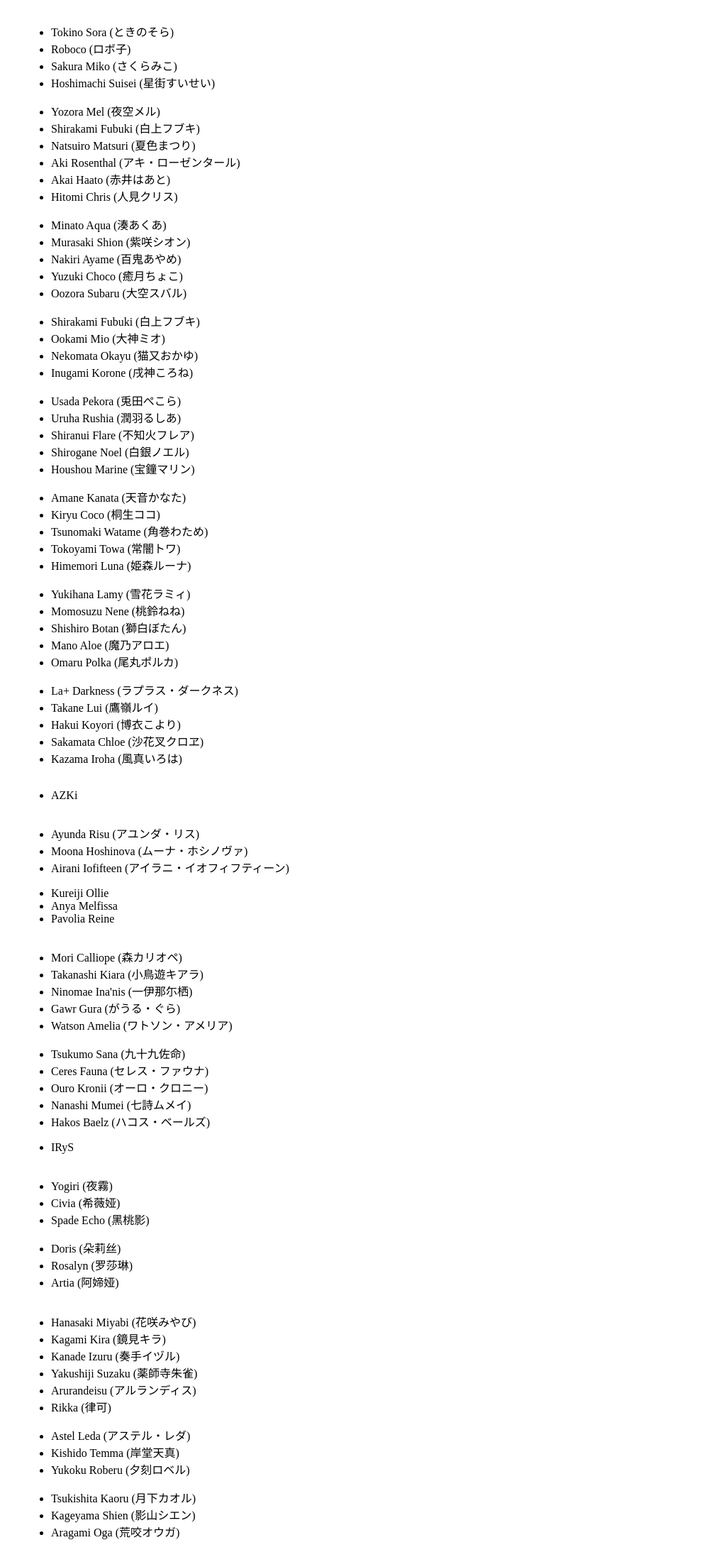
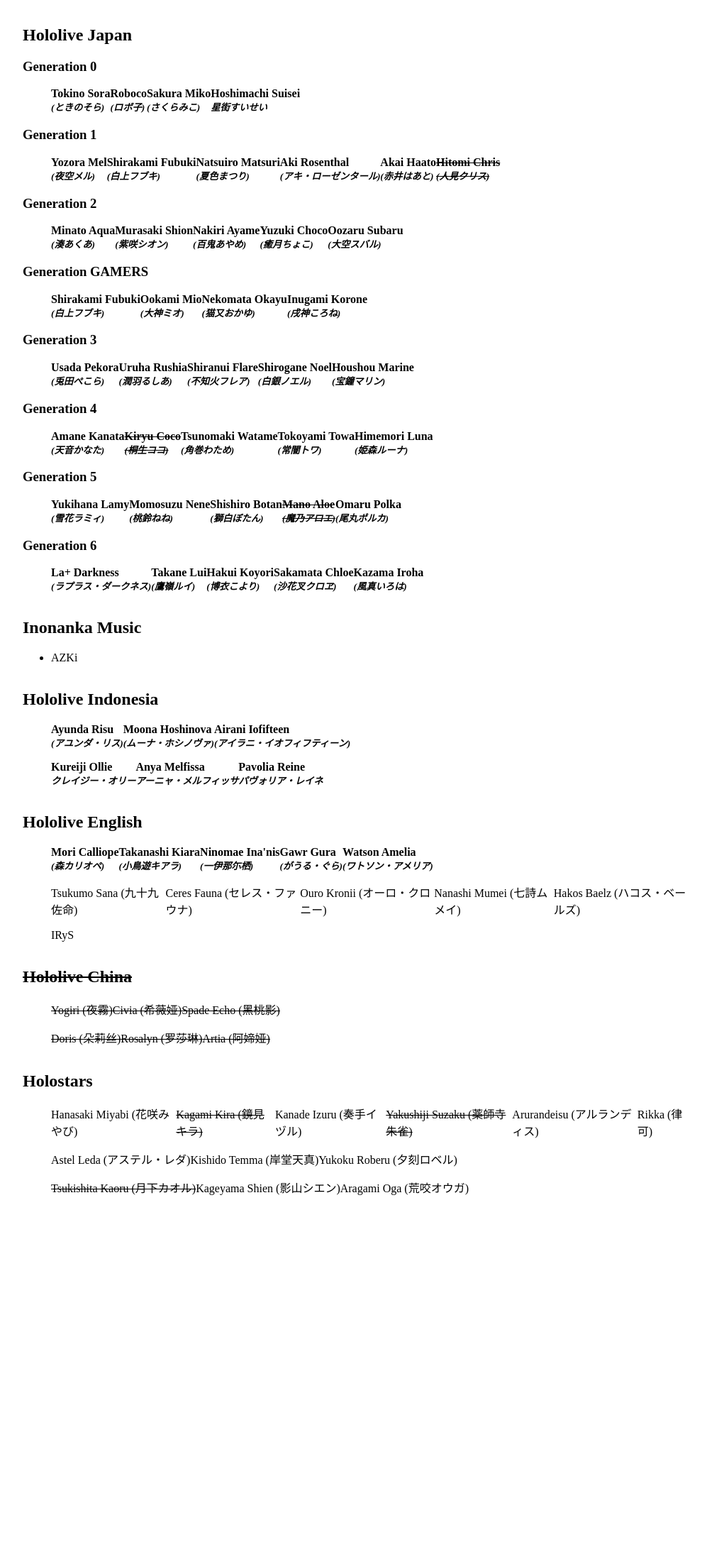
Before and after one commit to cxl8351/cxl8351.github.io, a PHP site: page /talents.html in a window 1280 px wide. Shown: the part 186-2380 px from the top of the page at 71% size, without its empty margins (138-1135 px from the left). After the commit the page ends 1870 px from the top, so only its background shows below. Run offline with PHP 8.4, Linux system fonts and the light colour scheme; some libraries are stand-ins or nearby versions.

Commit message:
Added content

```diff
--- a/hololive/css/styles.css
+++ b/hololive/css/styles.css
@@ -6,3 +6,7 @@ centered inside a specified width of the viewport*/
     margin: 0 auto;
     max-width: 940px;
 }
+
+.dashed{
+    text-decoration: line-through;
+}
--- a/hololive/css/talents.css
+++ b/hololive/css/talents.css
@@ -0,0 +1,16 @@
+/*Targets the class .gen, selecting its <ul>*/
+.gen ul {
+    list-style-type: none;
+    display: flex;
+    align-items: stretch;
+}
+
+.gen ul li h4{
+    font-weight: bold;
+    margin:0;
+}
+
+.gen ul li h5{
+    font-style: italic;
+    margin:0;
+}
--- a/hololive/talents.html
+++ b/hololive/talents.html
@@ -31,119 +31,296 @@
             <!-- We give each branch and generation a generic class which allows generic CSS to target
                     the class, while leaving ids for specialization.-->
             <section class="branch" id="holo-jp">
+                <h2>Hololive Japan</h2>
                 <section class="gen" id="holo-jp-0">
+                    <h3>Generation 0</h3>
                     <ul>
-                        <li>Tokino Sora (ときのそら)</li>
-                        <li>Roboco (ロボ子)</li>
-                        <li>Sakura Miko (さくらみこ)</li>
-                        <li>Hoshimachi Suisei (星街すいせい)</li>
+                        <li>
+                            <h4>Tokino Sora</h4>
+                            <h5>(ときのそら)</h5>
+                        </li>
+                        <li>
+                            <h4>Roboco</h4>
+                            <h5>(ロボ子)</h5>
+                        </li>
+                        <li>
+                            <h4>Sakura Miko</h4>
+                            <h5>(さくらみこ)</h5>
+                        </li>
+                        <li>
+                            <h4>Hoshimachi Suisei</h4>
+                            <h5>星街すいせい</h5>
+                        </li>
                     </ul>
                 </section>
                 <section class="gen" id="holo-jp-1">
+                    <h3>Generation 1</h3>
                     <ul>
-                        <li>Yozora Mel (夜空メル)</li>
-                        <li>Shirakami Fubuki (白上フブキ)</li>
-                        <li>Natsuiro Matsuri (夏色まつり)</li>
-                        <li>Aki Rosenthal (アキ・ローゼンタール)</li>
-                        <li>Akai Haato (赤井はあと)</li>
-                        <li><div class="dashed">Hitomi Chris (人見クリス)</div></li>
+                        <li>
+                            <h4>Yozora Mel</h4>
+                            <h5>(夜空メル)</h5>
+                        </li>
+                        <li>
+                            <h4>Shirakami Fubuki</h4>
+                            <h5>(白上フブキ)</h5>
+                        </li>
+                        <li>
+                            <h4>Natsuiro Matsuri</h4>
+                            <h5>(夏色まつり)</h5>
+                        </li>
+                        <li>
+                            <h4>Aki Rosenthal</h4>
+                            <h5>(アキ・ローゼンタール)</h5>
+                        </li>
+                        <li>
+                            <h4>Akai Haato</h4>
+                            <h5>(赤井はあと)</h5>
+                        </li>
+                        <li class="dashed">
+                            <h4>Hitomi Chris</h4>
+                            <h5>(人見クリス)</h5>
+                        </li>
                     </ul>
                 </section>
                 <section class="gen" id="holo-jp-2">
+                    <h3>Generation 2</h3>
                     <ul>
-                        <li>Minato Aqua (湊あくあ)</li>
-                        <li>Murasaki Shion (紫咲シオン)</li>
-                        <li>Nakiri Ayame (百鬼あやめ)</li>
-                        <li>Yuzuki Choco (癒月ちょこ)</li>
-                        <li>Oozora Subaru (大空スバル)</li>
+                        <li>
+                            <h4>Minato Aqua</h4>
+                            <h5>(湊あくあ)</h5>
+                        </li>
+                        <li>
+                            <h4>Murasaki Shion</h4>
+                            <h5>(紫咲シオン)</h5>
+                        </li>
+                        <li>
+                            <h4>Nakiri Ayame</h4>
+                            <h5>(百鬼あやめ)</h5>
+                        </li>
+                        <li>
+                            <h4>Yuzuki Choco</h4>
+                            <h5>(癒月ちょこ)</h5>
+                        </li>
+                        <li>
+                            <h4>Oozaru Subaru</h4>
+                            <h5>(大空スバル)</h5>
+                        </li>
                     </ul>
                 </section>
                 <section class="gen" id="holo-jp-gamer">
+                    <h3>Generation GAMERS</h3>
                     <ul>
-                        <li>Shirakami Fubuki (白上フブキ)</li>
-                        <li>Ookami Mio (大神ミオ)</li>
-                        <li>Nekomata Okayu (猫又おかゆ)</li>
-                        <li>Inugami Korone (戌神ころね)</li>
+                        <li>
+                            <h4>Shirakami Fubuki </h4>
+                            <h5>(白上フブキ)</h5>
+                        </li>
+                        <li>
+                            <h4>Ookami Mio</h4>
+                            <h5>(大神ミオ)</h5>
+                        </li>
+                        <li>
+                            <h4>Nekomata Okayu</h4>
+                            <h5>(猫又おかゆ)</h5>
+                        </li>
+                        <li>
+                            <h4>Inugami Korone</h4>
+                            <h5>(戌神ころね)</h5>
+                        </li>
                     </ul>
                 </section>
                 <section class="gen" id="holo-jp-3">
+                    <h3>Generation 3</h3>
                     <ul>
-                        <li>Usada Pekora  (兎田ぺこら)</li>
-                        <li>Uruha Rushia  (潤羽るしあ)</li>
-                        <li>Shiranui Flare (不知火フレア)</li>
-                        <li>Shirogane Noel  (白銀ノエル)</li>
-                        <li>Houshou Marine  (宝鐘マリン)</li>
+                        <li>
+                            <h4>Usada Pekora</h4>
+                            <h5>(兎田ぺこら)</h5>
+                        </li>
+                        <li>
+                            <h4>Uruha Rushia</h4>
+                            <h5>(潤羽るしあ)</h5>
+                        </li>
+                        <li>
+                            <h4>Shiranui Flare</h4>
+                            <h5>(不知火フレア)</h5>
+                        </li>
+                        <li>
+                            <h4>Shirogane Noel</h4>
+                            <h5>(白銀ノエル)</h5>
+                        </li>
+                        <li>
+                            <h4>Houshou Marine</h4>
+                            <h5>(宝鐘マリン)</h5>
+                        </li>
                     </ul>
                 </section>
                 <section class="gen" id="holo-jp-4">
+                    <h3>Generation 4</h3>
                     <ul>
-                        <li>Amane Kanata  (天音かなた)</li>
-                        <li><div class="dashed">Kiryu Coco  (桐生ココ)</div></li>
-                        <li>Tsunomaki Watame  (角巻わため)</li>
-                        <li>Tokoyami Towa (常闇トワ)</li>
-                        <li>Himemori Luna (姫森ルーナ)</li>
+                        <li>
+                            <h4>Amane Kanata</h4>
+                            <h5>(天音かなた)</h5>
+                        </li>
+                        <li><div class="dashed">
+                            <h4>Kiryu Coco</h4>
+                            <h5>(桐生ココ)</h5>
+                        </div></li>
+                        <li>
+                            <h4>Tsunomaki Watame</h4>
+                            <h5>(角巻わため)</h5>
+                        </li>
+                        <li>
+                            <h4>Tokoyami Towa</h4>
+                            <h5>(常闇トワ)</h5>
+                        </li>
+                        <li>
+                            <h4>Himemori Luna</h4>
+                            <h5>(姫森ルーナ)</h5>
+                        </li>
                     </ul>
                 </section>
                 <section class="gen" id="holo-jp-5">
+                    <h3>Generation 5</h3>
                     <ul>
-                        <li>Yukihana Lamy  (雪花ラミィ)</li>
-                        <li>Momosuzu Nene  (桃鈴ねね)</li>
-                        <li>Shishiro Botan  (獅白ぼたん)</li>
-                        <li><div class="dashed">Mano Aloe (魔乃アロエ)</div></li>
-                        <li>Omaru Polka  (尾丸ポルカ)</li>
+                        <li>
+                            <h4>Yukihana Lamy</h4>
+                            <h5>(雪花ラミィ)</h5>
+                        </li>
+                        <li>
+                            <h4>Momosuzu Nene</h4>
+                            <h5>(桃鈴ねね)</h5>
+                        </li>
+                        <li>
+                            <h4>Shishiro Botan</h4>
+                            <h5>(獅白ぼたん)</h5>
+                        </li>
+                        <li class="dashed">
+                            <h4>Mano Aloe</h4>
+                            <h5>(魔乃アロエ)</h5>
+                        </li>
+                        <li>
+                            <h4>Omaru Polka</h4>
+                            <h5>(尾丸ポルカ)</h5>
+                        </li>
                     </ul>
                 </section>
                 <section class="gen" id="holo-jp-6">
+                    <h3>Generation 6</h3>
                     <ul>
-                        <li>La+ Darkness (ラプラス・ダークネス)</li>
-                        <li>Takane Lui (鷹嶺ルイ)</li>
-                        <li>Hakui Koyori (博衣こより)</li>
-                        <li>Sakamata Chloe (沙花叉クロヱ)</li>
-                        <li>Kazama Iroha (風真いろは)</li>
+                        <li>
+                            <h4>La+ Darkness</h4>
+                            <h5>(ラプラス・ダークネス)</h5>
+                        </li>
+                        <li>
+                            <h4>Takane Lui</h4>
+                            <h5>(鷹嶺ルイ)</h5>
+                        </li>
+                        <li>
+                            <h4>Hakui Koyori</h4>
+                            <h5>(博衣こより)</h5>
+                        </li>
+                        <li>
+                            <h4>Sakamata Chloe</h4>
+                            <h5>(沙花叉クロヱ)</h5>
+                        </li>
+                        <li>
+                            <h4>Kazama Iroha</h4>
+                            <h5>(風真いろは)</h5>
+                        </li>
                     </ul>
                 </section>
             </section>
 
             <section class="branch" id="ink">
+                <h2>Inonanka Music</h2>
                 <ul>
                     <li>AZKi</li>
                 </ul>
             </section>
 
             <section class="branch" id="holo-id">
+                <h2>Hololive Indonesia</h2>
                 <section class="gen" id="holo-id-1">
                     <ul>
-                        <li>Ayunda Risu (アユンダ・リス)</li>
-                        <li>Moona Hoshinova (ムーナ・ホシノヴァ)</li>
-                        <li>Airani Iofifteen (アイラニ・イオフィフティーン)</li>
+                        <li>
+                            <h4>Ayunda Risu</h4>
+                            <h5>(アユンダ・リス)</h5>
+                        </li>
+                        <li>
+                            <h4>Moona Hoshinova</h4>
+                            <h5>(ムーナ・ホシノヴァ)</h5>
+                        </li>
+                        <li>
+                            <h4>Airani Iofifteen</h4>
+                            <h5>(アイラニ・イオフィフティーン)</h5>
+                        </li>
                     </ul>
                 </section>
                 <section class="gen" id="holo-id-2">
                     <ul>
-                        <li>Kureiji Ollie</li>
-                        <li>Anya Melfissa</li>
-                        <li>Pavolia Reine</li>
+                        <li>
+                            <h4>Kureiji Ollie</h4>
+                            <h5>クレイジー・オリー</h5>
+                        </li>
+                        <li>
+                            <h4>Anya Melfissa</h4>
+                            <h5>アーニャ・メルフィッサ</h5>
+                        </li>
+                        <li>
+                            <h4>Pavolia Reine</h4>
+                            <h5>パヴォリア・レイネ</h5>
+                        </li>
                     </ul>
                 </section>
             </section>
 
             <section class="branch" id="holo-en">
+                <h2>Hololive English</h2>
                 <section class="gen" id="holo-en-1">
                     <ul>
-                        <li>Mori Calliope (森カリオペ)</li>
-                        <li>Takanashi Kiara (小鳥遊キアラ)</li>
-                        <li>Ninomae Ina'nis (一伊那尓栖)</li>
-                        <li>Gawr Gura (がうる・ぐら)</li>
-                        <li>Watson Amelia (ワトソン・アメリア)</li>
+                        <li>
+                            <h4>Mori Calliope</h4>
+                            <h5>(森カリオペ)</h5>
+                        </li>
+                        <li>
+                            <h4>Takanashi Kiara</h4>
+                            <h5>(小鳥遊キアラ)</h5>
+                        </li>
+                        <li>
+                            <h4>Ninomae Ina'nis</h4>
+                            <h5>(一伊那尓栖)</h5>
+                        </li>
+                        <li>
+                            <h4>Gawr Gura</h4>
+                            <h5>(がうる・ぐら)</h5>
+                        </li>
+                        <li>
+                            <h4>Watson Amelia</h4>
+                            <h5>(ワトソン・アメリア)</h5>
+                        </li>
                     </ul>
                 </section>
                 <section class="gen" id="holo-en-2">
                     <ul>
-                        <li>Tsukumo Sana (九十九佐命)</li>
-                        <li>Ceres Fauna (セレス・ファウナ)</li>
-                        <li>Ouro Kronii (オーロ・クロニー)</li>
-                        <li>Nanashi Mumei (七詩ムメイ)</li>
-                        <li>Hakos Baelz (ハコス・ベールズ)</li>
+                        <li>Tsukumo Sana (九十九佐命)
+                            <h4></h4>
+                            <h5></h5>
+                        </li>
+                        <li>Ceres Fauna (セレス・ファウナ)
+                            <h4></h4>
+                            <h5></h5>
+                        </li>
+                        <li>Ouro Kronii (オーロ・クロニー)
+                            <h4></h4>
+                            <h5></h5>
+                        </li>
+                        <li>Nanashi Mumei (七詩ムメイ)
+                            <h4></h4>
+                            <h5></h5>
+                        </li>
+                        <li>Hakos Baelz (ハコス・ベールズ)
+                            <h4></h4>
+                            <h5></h5>
+                        </li>
                     </ul>
                 </section>
                 <section class="gen" id="holo-en-hope">
@@ -154,46 +331,102 @@
             </section>
 
             <section class="branch dashed" id="holo-cn">
+                <h2>Hololive China</h2>
                 <section class="gen" id="holo-cn-1">
                     <ul>
-                        <li>Yogiri (夜霧)</li>
-                        <li>Civia (希薇娅)</li>
-                        <li>Spade Echo (黑桃影)</li>
+                        <li>Yogiri (夜霧)
+                            <h4></h4>
+                            <h5></h5>
+                        </li>
+                        <li>Civia (希薇娅)
+                            <h4></h4>
+                            <h5></h5>
+                        </li>
+                        <li>Spade Echo (黑桃影)
+                            <h4></h4>
+                            <h5></h5>
+                        </li>
                     </ul>
                 </section>
                 <section class="gen" id="holo-cn-2">
                     <ul>
-                        <li>Doris (朵莉丝)</li>
-                        <li>Rosalyn (罗莎琳)</li>
-                        <li>Artia (阿媂娅)</li>
+                        <li>Doris (朵莉丝)
+                            <h4></h4>
+                            <h5></h5>
+                        </li>
+                        <li>Rosalyn (罗莎琳)
+                            <h4></h4>
+                            <h5></h5>
+                        </li>
+                        <li>Artia (阿媂娅)
+                            <h4></h4>
+                            <h5></h5>
+                        </li>
                     </ul>
                 </section>
 
             </section>
 
             <section class="branch" id="holostars">
+                <h2>Holostars</h2>
                 <section class="gen" id="holostars-1">
                     <ul>
-                        <li>Hanasaki Miyabi (花咲みやび)</li>
-                        <li><div class="dashed">Kagami Kira (鏡見キラ)</div></li>
-                        <li>Kanade Izuru (奏手イヅル)</li>
-                        <li><div class="dashed">Yakushiji Suzaku (薬師寺朱雀)</div></li>
-                        <li>Arurandeisu (アルランディス)</li>
-                        <li>Rikka (律可)</li>
+                        <li>Hanasaki Miyabi (花咲みやび)
+                            <h4></h4>
+                            <h5></h5>
+                        </li>
+                        <li class="dashed">Kagami Kira (鏡見キラ)
+                            <h4></h4>
+                            <h5></h5>
+                        </li>
+                        <li>Kanade Izuru (奏手イヅル)
+                            <h4></h4>
+                            <h5></h5>
+                        </li>
+                        <li class="dashed">Yakushiji Suzaku (薬師寺朱雀)
+                            <h4></h4>
+                            <h5></h5>
+                        </li>
+                        <li>Arurandeisu (アルランディス)
+                            <h4></h4>
+                            <h5></h5>
+                        </li>
+                        <li>Rikka (律可)
+                            <h4></h4>
+                            <h5></h5>
+                        </li>
                     </ul>
                 </section>
                 <section class="gen" id="holostars-2">
                     <ul>
-                        <li>Astel Leda (アステル・レダ)</li>
-                        <li>Kishido Temma (岸堂天真)</li>
-                        <li>Yukoku Roberu (夕刻ロベル)</li>
+                        <li>Astel Leda (アステル・レダ)
+                            <h4></h4>
+                            <h5></h5>
+                        </li>
+                        <li>Kishido Temma (岸堂天真)
+                            <h4></h4>
+                            <h5></h5>
+                        </li>
+                        <li>Yukoku Roberu (夕刻ロベル)
+                            <h4></h4>
+                            <h5></h5>
+                        </li>
                     </ul>
                 </section>
                 <section class="gen" id="holostars-3">
                     <ul>
-                        <li><div class="dashed">Tsukishita Kaoru (月下カオル)</div></li>
-                        <li>Kageyama Shien (影山シエン)</li>
-                        <li>Aragami Oga (荒咬オウガ)</li>
+                        <li class="dashed">Tsukishita Kaoru (月下カオル)
+                            <h4></h4>
+                            <h5></h5>
+                        </li>
+                        <li>Kageyama Shien (影山シエン)
+                            <h4></h4>
+                            <h5></h5>
+                        </li>
+                        <li>Aragami Oga (荒咬オウガ)
+                            <h4></h4>
+                            <h5></h5>
+                        </li>
                     </ul>
                 </section>
             </section>
```
